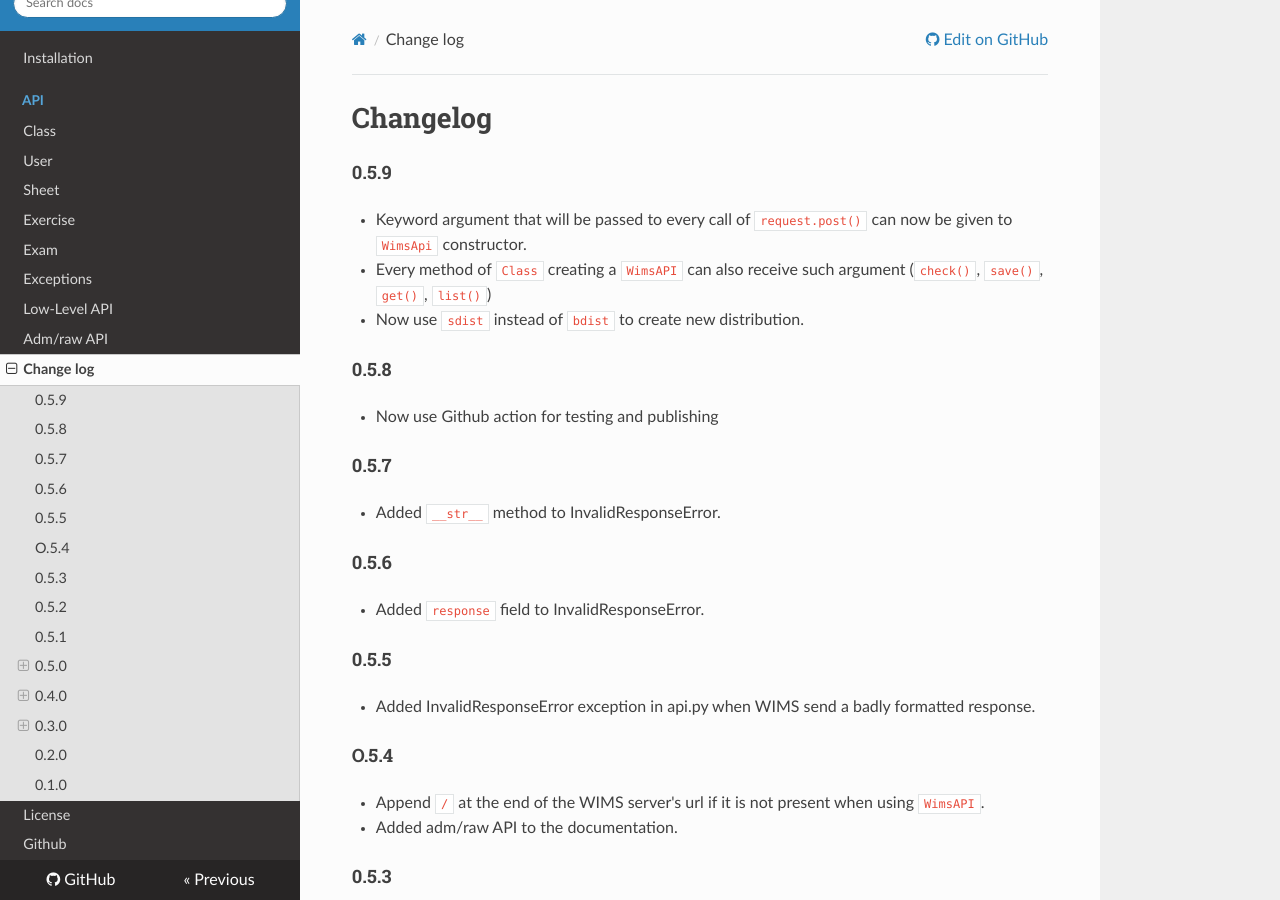
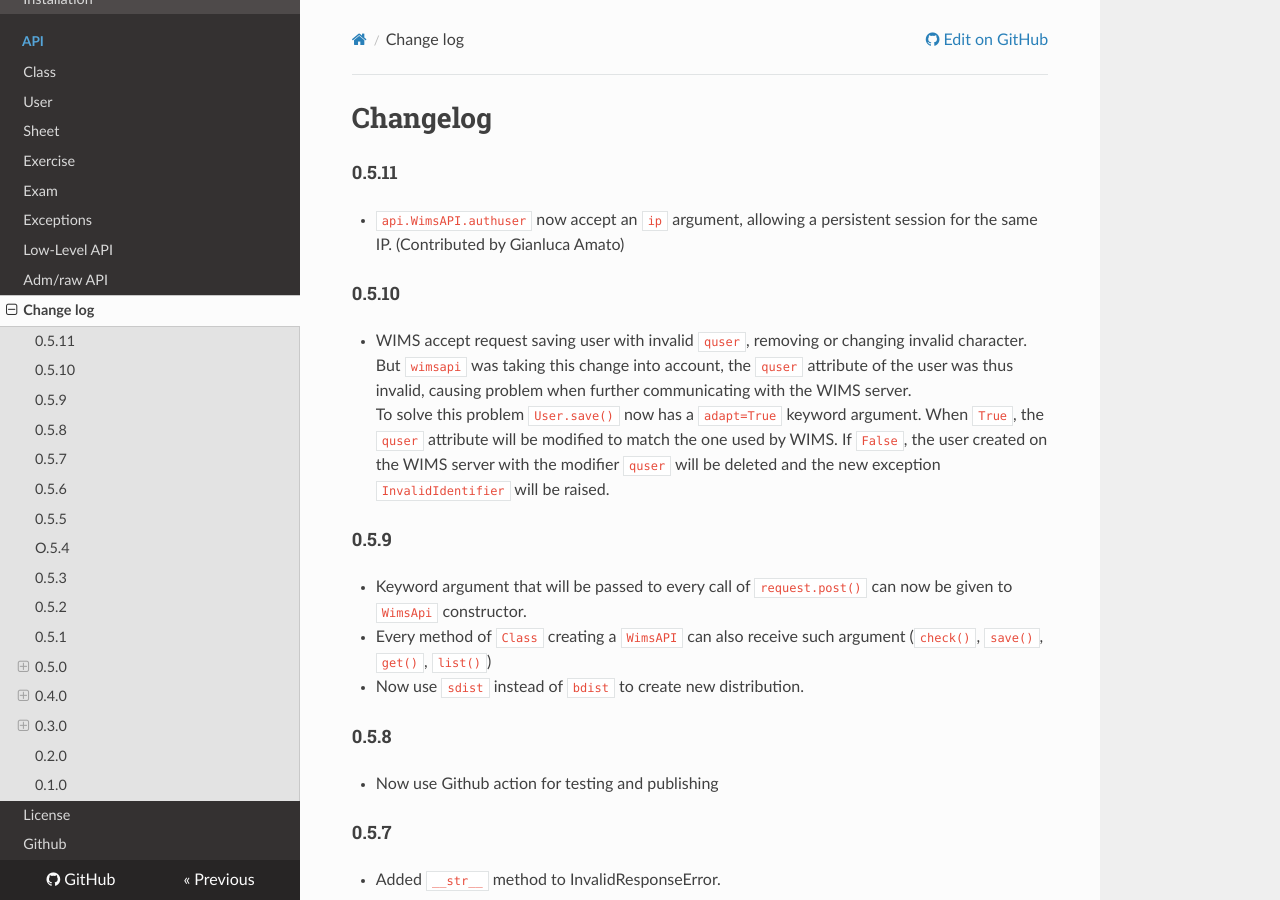
Before and after one commit to qcoumes/wimsapi, an MkDocs documentation site: the page built from docs/CHANGES.md, in a window 1280 px wide and 900 px high. Built offline with MkDocs 1.6.1, drawn with Linux system fonts in a browser that asks for light colours; nearby versions of some CDN libraries.

Commit message:
Bump to 0.5.11

```diff
--- a/docs/CHANGES.md
+++ b/docs/CHANGES.md
@@ -1,4 +1,23 @@
 # Changelog
+
+
+#### 0.5.11
+
+* `api.WimsAPI.authuser` now accept an `ip` argument, allowing a persistent session for the
+  same IP. (Contributed by Gianluca Amato)
+
+
+#### 0.5.10
+
+* WIMS accept request saving user with invalid `quser`, removing or changing
+  invalid character. But `wimsapi` was taking this change into account, the `quser`
+  attribute of the user was thus invalid, causing problem when further communicating with
+  the WIMS server.
+  To solve this problem `User.save()` now has a `adapt=True` keyword argument. When `True`,
+  the `quser` attribute will be modified to match the one used by WIMS. If `False`, the
+  user created on the WIMS server with the modifier `quser` will be deleted and the new
+  exception `InvalidIdentifier` will be raised.
+
 
 #### 0.5.9
 
--- a/setup.py
+++ b/setup.py
@@ -32,7 +32,7 @@ long_description = (
 
 setup(
     name='wimsapi',
-    version="0.5.10",
+    version="0.5.11",
     description='A Python 3 implementation of WIMS adm/raw module.',
     long_description=long_description,
     long_description_content_type='text/markdown',
--- a/wimsapi/__init__.py
+++ b/wimsapi/__init__.py
@@ -10,4 +10,4 @@ from .wclass import Class
 
 name = "wimsapi"
 __title__ = 'wimsapi'
-__version__ = VERSION = '0.5.10'
+__version__ = VERSION = '0.5.11'
```
Also changed, not shown: CHANGES.md (+7 -0 lines).
